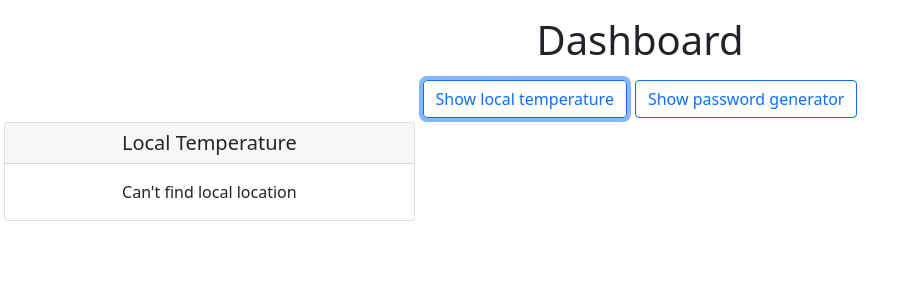
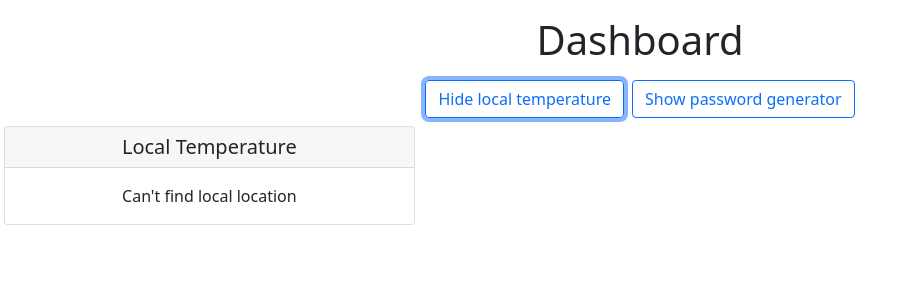
Before and after one commit to FanniM/api-playground, an Angular app: page / in a window 1280 px wide. Both pictures are taken after a click on the button "Show local temperature". Shown: the top 300 px of the page, without its empty margins (0-916 px from the left). Built offline with nearby package versions, Linux system fonts and the light colour scheme; no server answers.

Commit message:
Fix dashboard

```diff
--- a/src/app/modules/dashboard/dashboard.component.html
+++ b/src/app/modules/dashboard/dashboard.component.html
@@ -7,19 +7,19 @@
     class="btn btn-outline-primary mx-1"
     type="button"
     (click)="toggleTemperatureVisibility()"
-  >Show local temperature</button>
+  >{{ isTemperatureVisible ? 'Hide' : 'Show'}} local temperature</button>
   <button
     class="btn btn-outline-primary mx-1"
     type="button"
     (click)="toggleCreatePasswordVisibility()"
-  >Show password generator</button>
+  >{{ isCreatePasswordVisible ? 'Hide' : 'Show'}} password generator</button>
 </div>
 
 <div class="row my-1">
-  <div class="col-sm-4 mx-1" *ngIf="isTemperatureVisible">
+  <div class="col-sm-4 m-1" *ngIf="isTemperatureVisible">
     <app-local-weather></app-local-weather>
   </div>
-  <div class="col-sm-4 mx-1" *ngIf="isCreatePasswordVisible">
+  <div class="col-sm-4 m-1" *ngIf="isCreatePasswordVisible">
     <app-random-password></app-random-password>
   </div>
 </div>
```
